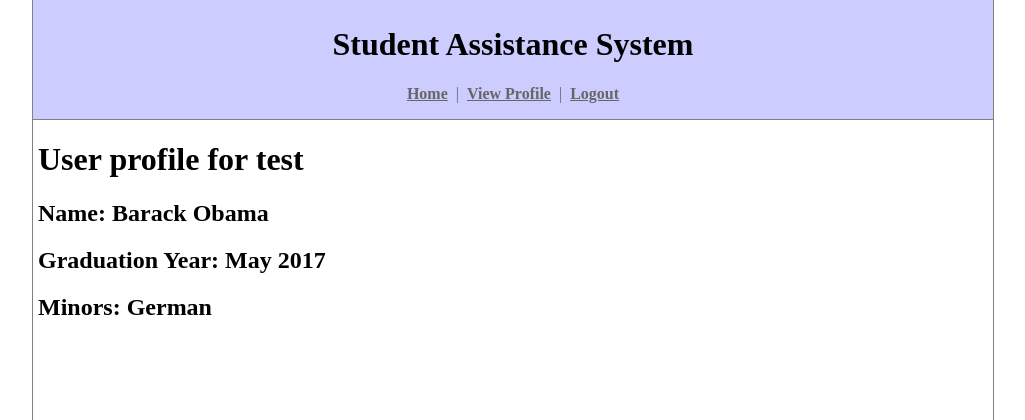
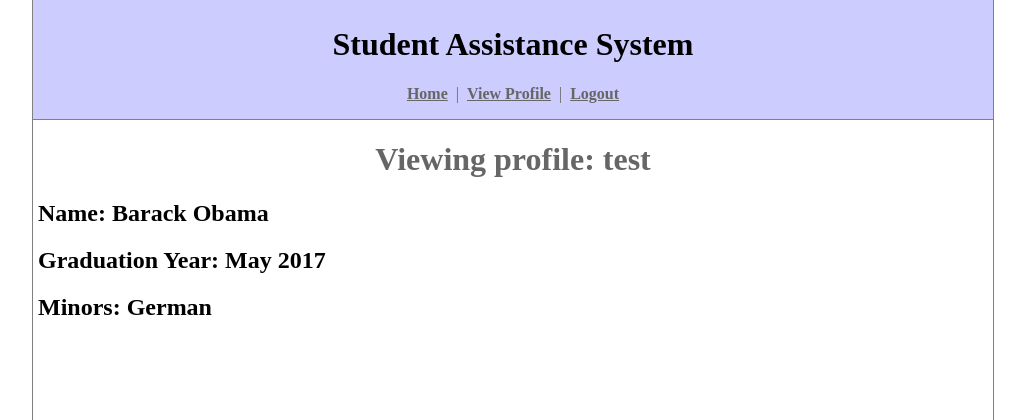
Before and after one commit to rinehart-eric/student-assistance-system, a Django app: a page that uses student_assistance_system/templates/student_assistance_system/profile.html in a window 1280 px wide. Shown: the top 420 px of the page, without its empty margins (127-1152 px from the left). Run offline with Django 3.2, Linux system fonts and the light colour scheme; a user stored in the database is signed in; data comes from the database, SQL or seed files in the repository.

```diff
--- a/student_assistance_system/static/student_assistance_system/style.css
+++ b/student_assistance_system/static/student_assistance_system/style.css
@@ -1,3 +1,4 @@
+
 html, body {
     height: 100%;
     margin: 0px;
@@ -29,4 +30,11 @@ html, body {
 
 #content {
     padding: 0px 5px;
+
 }
+
+#centerText {
+    padding: 0px 5px;
+    text-align: center;
+    color: #666666;
+}
--- a/student_assistance_system/templates/student_assistance_system/profile.html
+++ b/student_assistance_system/templates/student_assistance_system/profile.html
@@ -3,7 +3,9 @@
 {% block location %}View Profile{% endblock %}
 
 {% block content %}
-<h1>User profile for {{ user.username }}</h1>
+<div id="centerText">
+<h1>Viewing profile: {{ user.username }}</h1>
+    </div>
 <h2> Name: {{user.profile.name}}</h2>
 <h2> Graduation Year: {{user.profile.year}} </h2>
 <h2> Minors:
```
Also changed, not shown: db.sqlite3.
